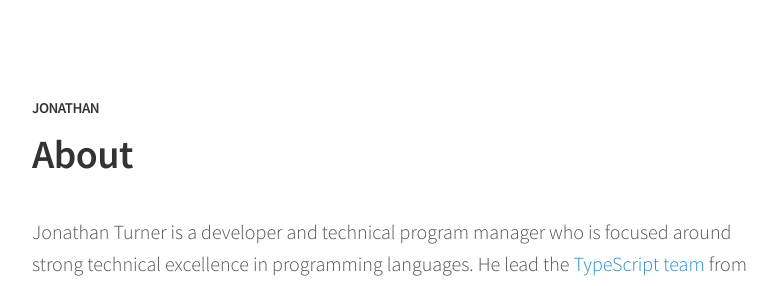
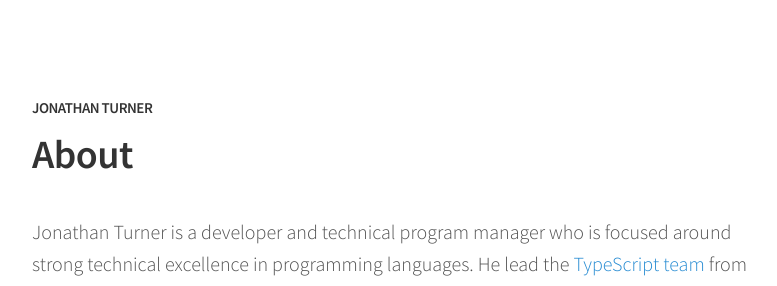
Before and after one commit to sophiajt/jntrnr.github.io, a Jekyll site: the page built from about.md, in a window 1280 px wide. Shown: the top 286 px of the page, without its empty margins (248-1025 px from the left). Built offline with Jekyll 4.4.1, drawn with Linux system fonts in a browser that asks for light colours; Markdown is read by kramdown in place of the engine named in the settings.

Commit message:
Update _config.yml

```diff
--- a/_config.yml
+++ b/_config.yml
@@ -3,7 +3,7 @@
 # # # # # # # #
 
 # Basic
-name:               "Jonathan"
+name:               "Jonathan Turner"
 
 # URL
 baseurl:            "" #For Root Domain
```
